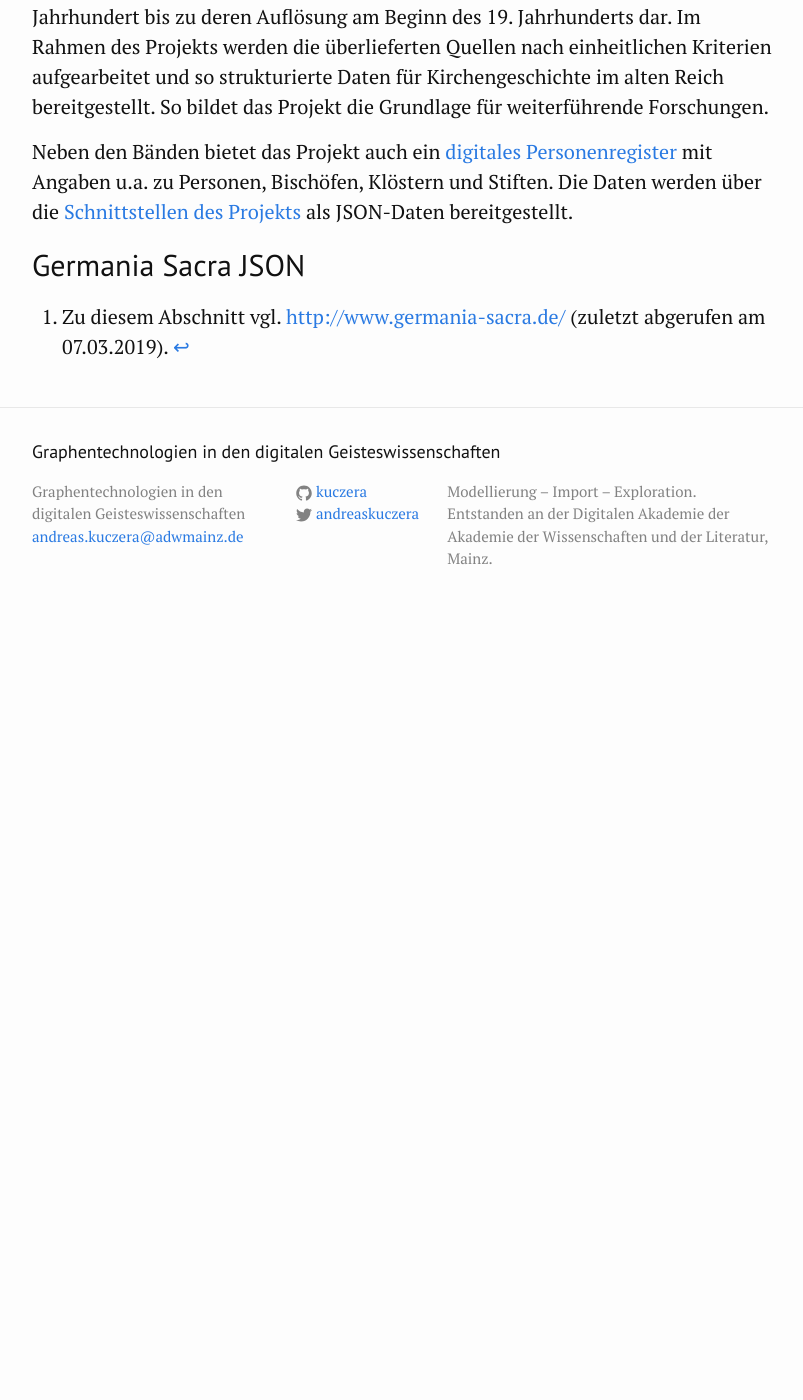
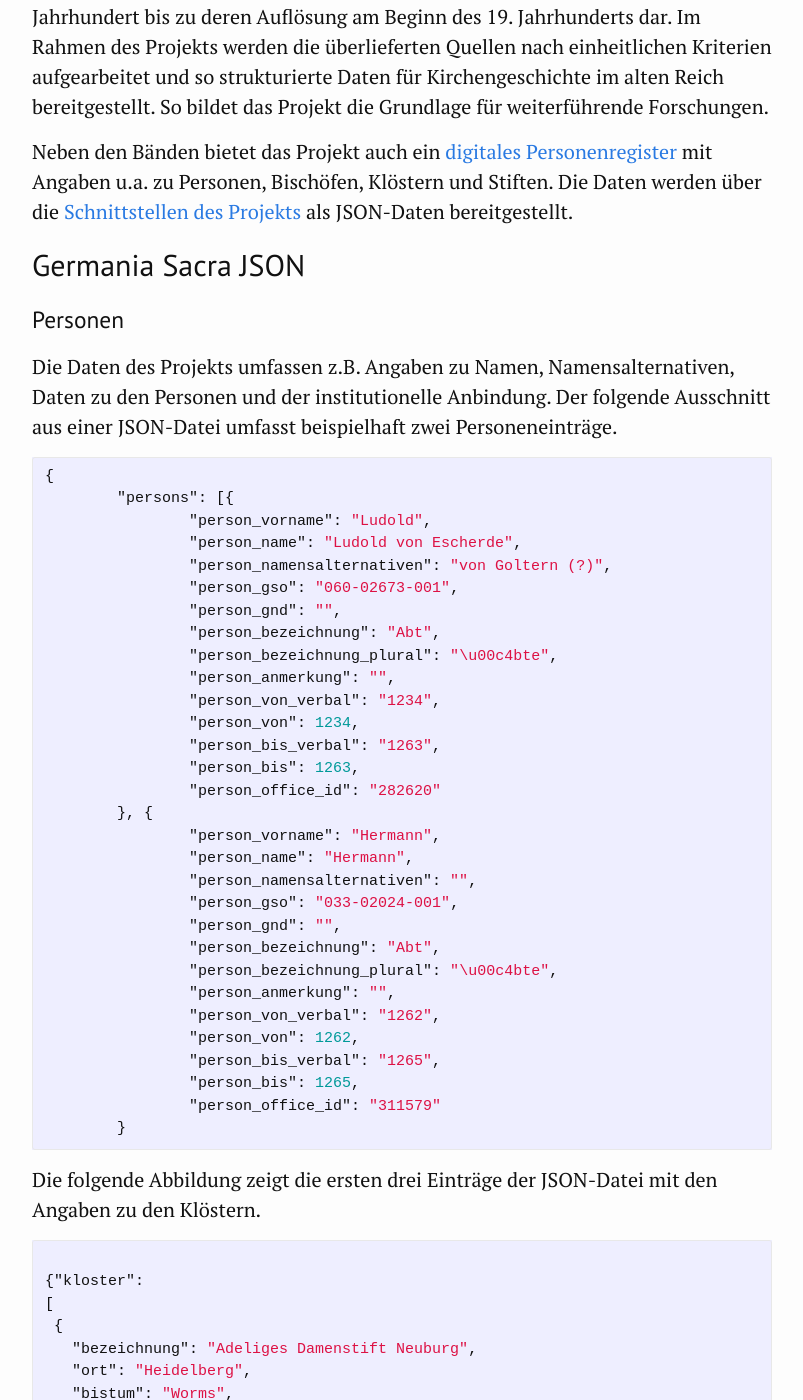
Before and after one commit to kuczera/Graphentechnologien, a Jekyll site: the page built from docs/75_JSON-Import_Germania_Sacra.md, in a window 1280 px wide and 1400 px high, scrolled down 390 px. Shown: the whole window, without its empty margins (238-1041 px from the left). Built offline with Jekyll 4.4.1, drawn with Linux system fonts in a browser that asks for light colours; before the commit the page ends 1020 px from its top, so only the background shows below that; some of the changed text lies outside the part shown.

Commit message:
json listings ergänzt

````diff
--- a/docs/75_JSON-Import_Germania_Sacra.md
+++ b/docs/75_JSON-Import_Germania_Sacra.md
@@ -18,6 +18,84 @@ Neben den Bänden bietet das Projekt auch ein [digitales Personenregister](https
 
 ## Germania Sacra JSON
 
+### Personen
+
+Die Daten des Projekts umfassen z.B. Angaben zu Namen, Namensalternativen, Daten zu den Personen und der institutionelle Anbindung. Der folgende Ausschnitt aus einer JSON-Datei umfasst beispielhaft zwei Personeneinträge.
+
+```json
+{
+	"persons": [{
+		"person_vorname": "Ludold",
+		"person_name": "Ludold von Escherde",
+		"person_namensalternativen": "von Goltern (?)",
+		"person_gso": "060-02673-001",
+		"person_gnd": "",
+		"person_bezeichnung": "Abt",
+		"person_bezeichnung_plural": "\u00c4bte",
+		"person_anmerkung": "",
+		"person_von_verbal": "1234",
+		"person_von": 1234,
+		"person_bis_verbal": "1263",
+		"person_bis": 1263,
+		"person_office_id": "282620"
+	}, {
+		"person_vorname": "Hermann",
+		"person_name": "Hermann",
+		"person_namensalternativen": "",
+		"person_gso": "033-02024-001",
+		"person_gnd": "",
+		"person_bezeichnung": "Abt",
+		"person_bezeichnung_plural": "\u00c4bte",
+		"person_anmerkung": "",
+		"person_von_verbal": "1262",
+		"person_von": 1262,
+		"person_bis_verbal": "1265",
+		"person_bis": 1265,
+		"person_office_id": "311579"
+	}
+```
+
+Die folgende Abbildung zeigt die ersten drei Einträge der JSON-Datei mit den Angaben zu den Klöstern.
+
+```json
+
+{"kloster":
+[
+ {
+   "bezeichnung": "Adeliges Damenstift Neuburg",
+   "ort": "Heidelberg",
+   "bistum": "Worms",
+   "klosterid": 20595,
+   "Wikipedia": "#http://de.wikipedia.org/wiki/Abtei_Neuburg#",
+   "GND": "#http://d-nb.info/gnd/4316849-8#",
+   "GeonameID_Ortsname": 2907911,
+   "Datum_von": 1671,
+   "Datum_bis": 1681
+ },
+ {
+   "bezeichnung": "Adeliges weltliches Chorfrauenstift St. Fridolin, Säckingen",
+   "ort": "Bad Säckingen",
+   "bistum": "Konstanz",
+   "klosterid": 20381,
+   "Wikipedia": "#http://de.wikipedia.org/wiki/Damenstift_S%C3%A4ckingen#",
+   "GND": "#http://d-nb.info/gnd/4343770-9#",
+   "GeonameID_Ortsname": 2953363,
+   "Datum_von": 501,
+   "Datum_bis": 1806
+ },
+ {
+   "bezeichnung": "Adliges Damenstift Frauenalb, zuvor Benediktinerinnenkloster",
+   "ort": "Marxzell",
+   "bistum": "Speyer",
+   "klosterid": 20195,
+   "Wikipedia": "",
+   "GND": "#http://d-nb.info/gnd/4446800-3#",
+   "GeonameID_Ortsname": null,
+   "Datum_von": 1180,
+   "Datum_bis": 1803
+ },
+
+```
 
 
 [^eeaa]: Zu diesem Abschnitt vgl. [http://www.germania-sacra.de/](http://www.germania-sacra.de/) (zuletzt abgerufen am 07.03.2019).
````
